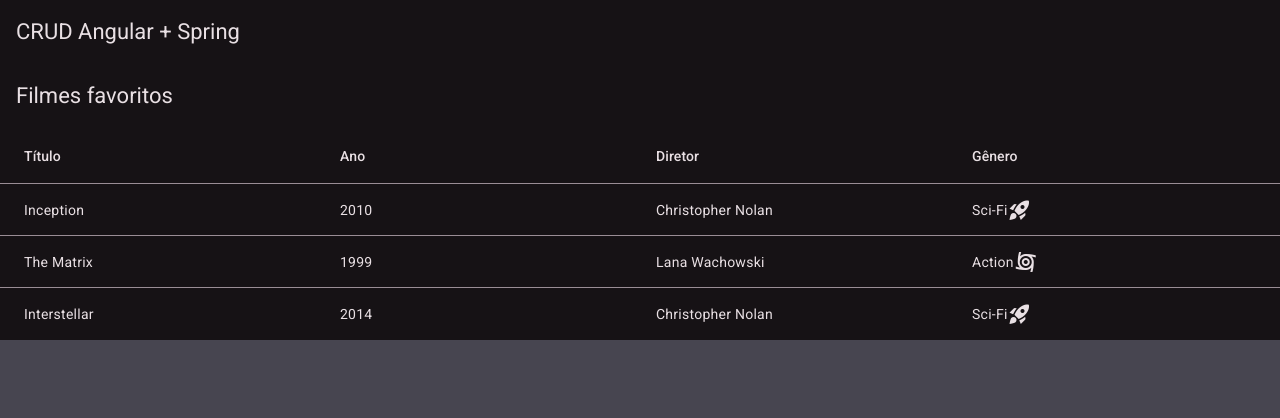
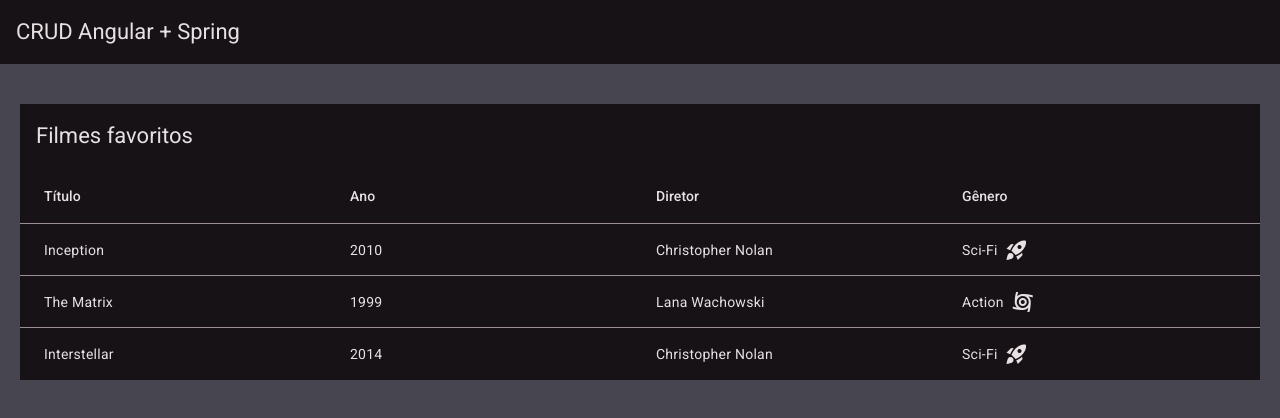
Before and after one commit to pedroleonez/crud-angular-movies-project, an Angular app: page / in a window 1280 px wide. Shown: the top 418 px of the page. Built offline with nearby package versions, Linux system fonts and the light colour scheme.

Commit message:
feat: add style to divs movies-list-container and loading-spinner; and to mat-cell element

```diff
--- a/src/app/movies/components/movies-list/movies-list.component.scss
+++ b/src/app/movies/components/movies-list/movies-list.component.scss
@@ -0,0 +1,22 @@
+.movies-list-container {
+  display: flex;
+  flex-direction: column;
+
+  margin-top: 20px;
+  padding: 20px;
+}
+
+.loading-spinner {
+  display: flex;
+  align-items: center;
+  justify-content: center;
+
+  background-color: rgba(0,0,0,0.15);
+
+  padding: 25px;
+}
+
+mat-cell {
+  display: flex;
+  gap: 7px;
+}
```
